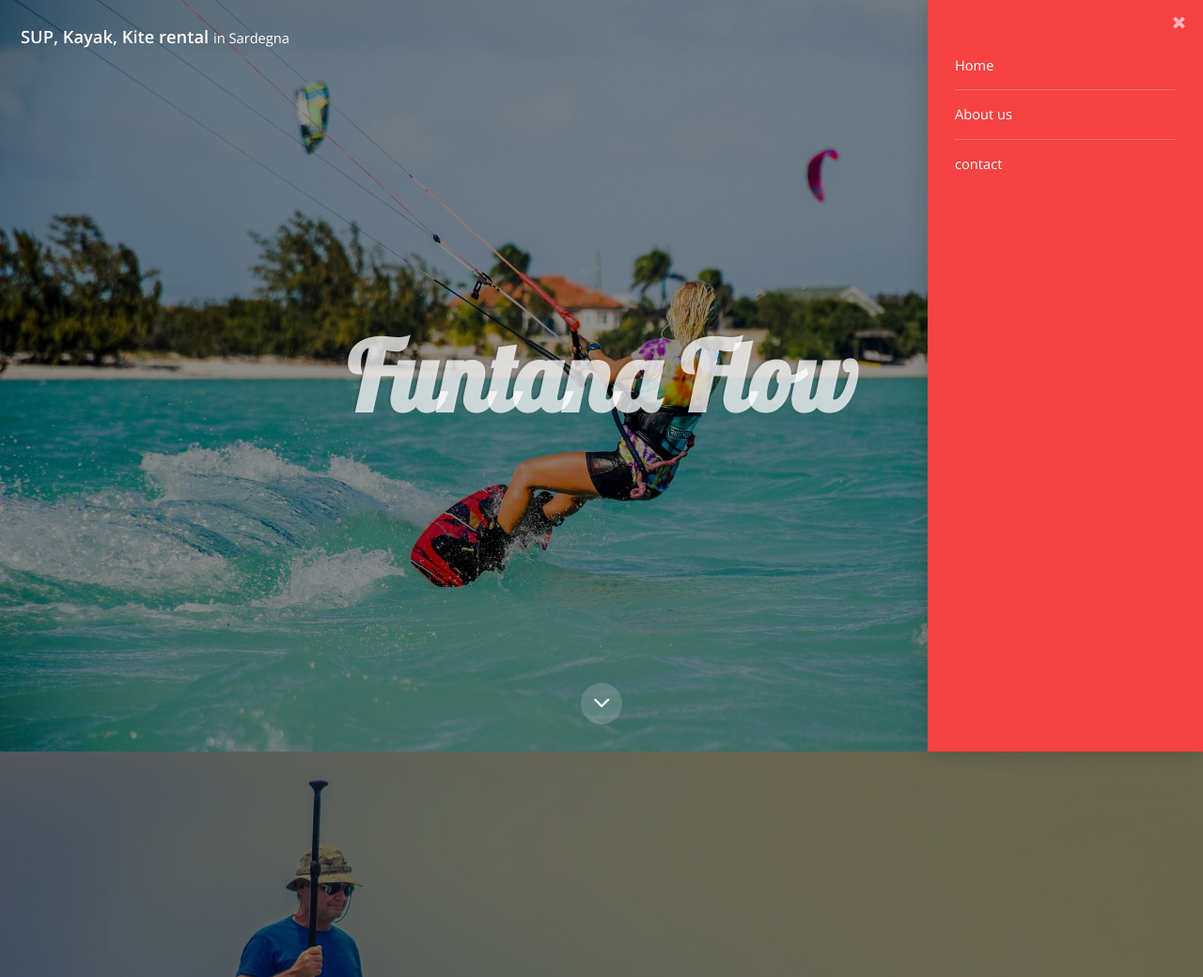
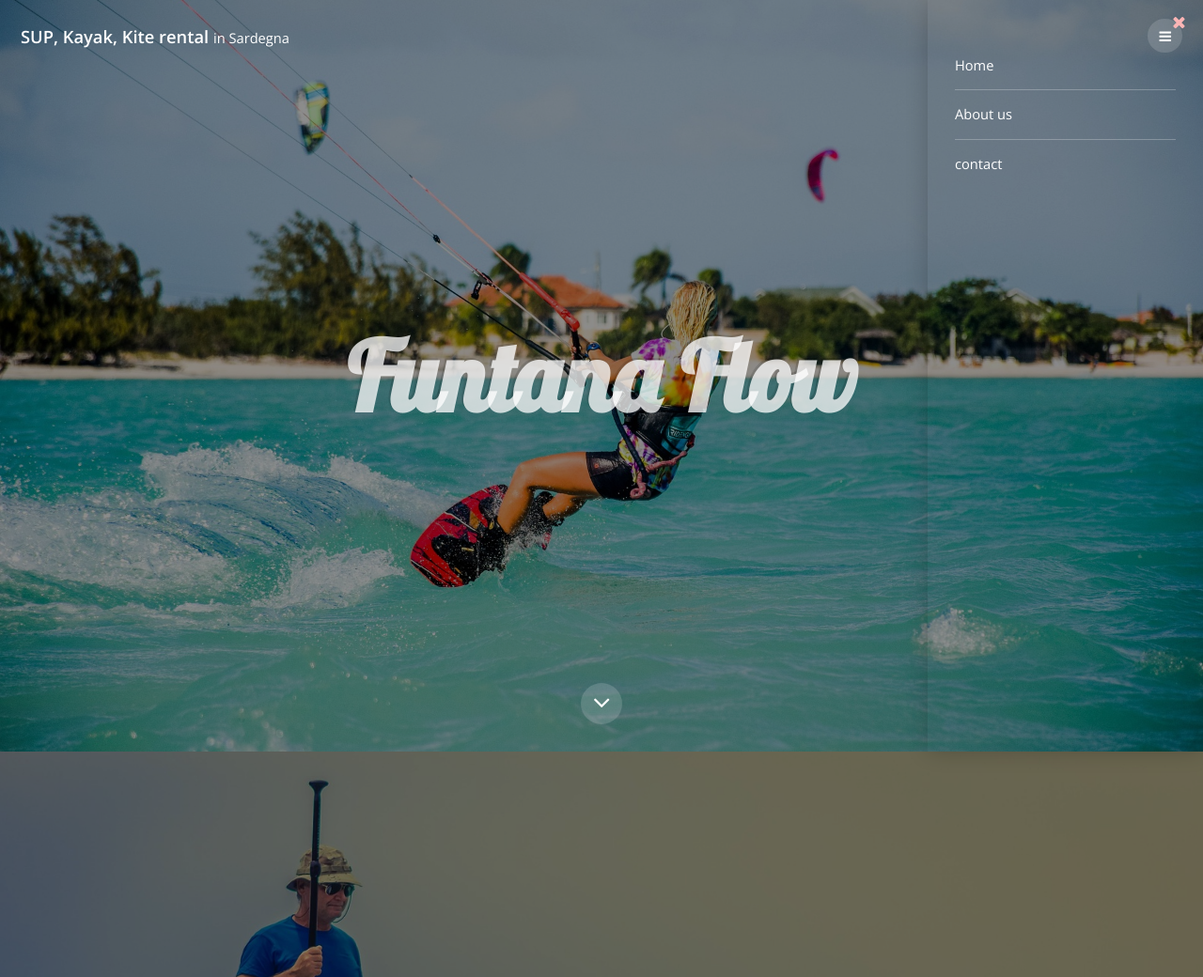
Before and after one commit to animamana/funtanaflow1.1, a PHP site: page / in a window 1280 px wide, after a click that opens the changed part. Shown: the top 1040 px of the page at 94% size. Run offline with PHP 8.4, Linux system fonts and the light colour scheme.

Commit message:
Update main.css

```diff
--- a/assets/css/main.css
+++ b/assets/css/main.css
@@ -3470,7 +3470,7 @@
 		-ms-transition: -ms-transform 0.5s ease, box-shadow 0.5s ease, visibility 0.5s;
 		transition: transform 0.5s ease, box-shadow 0.5s ease, visibility 0.5s;
 		-webkit-overflow-scrolling: touch;
-		background: #f64242;
+		background: #33cff;
 		box-shadow: none;
 		color: #ffffff;
 		height: 100%;
```
